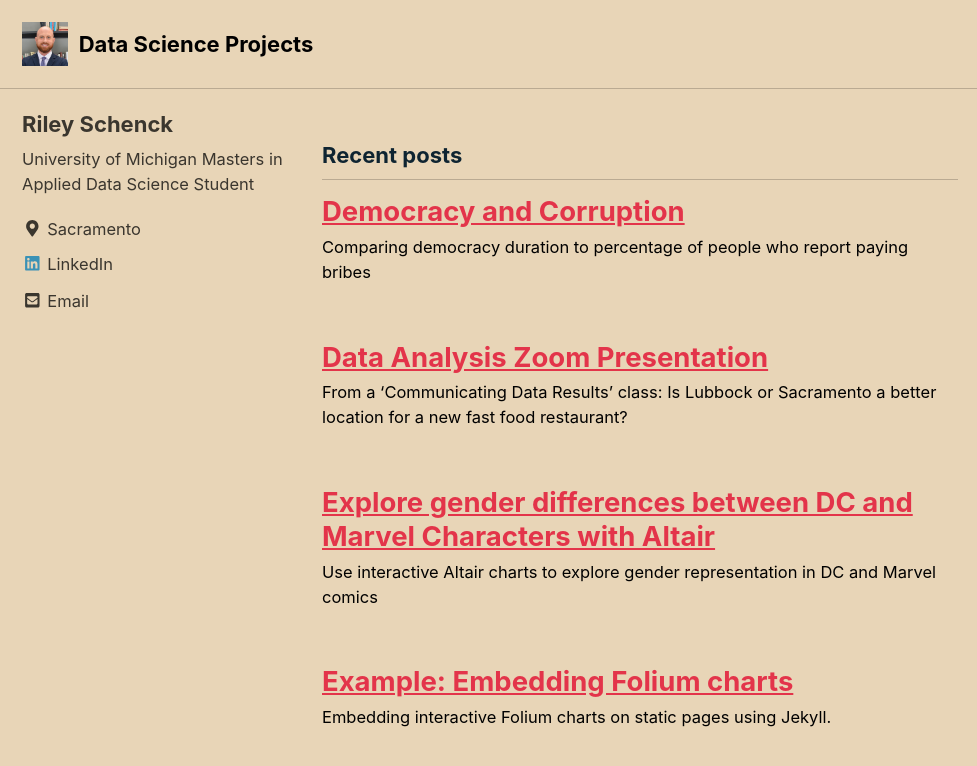
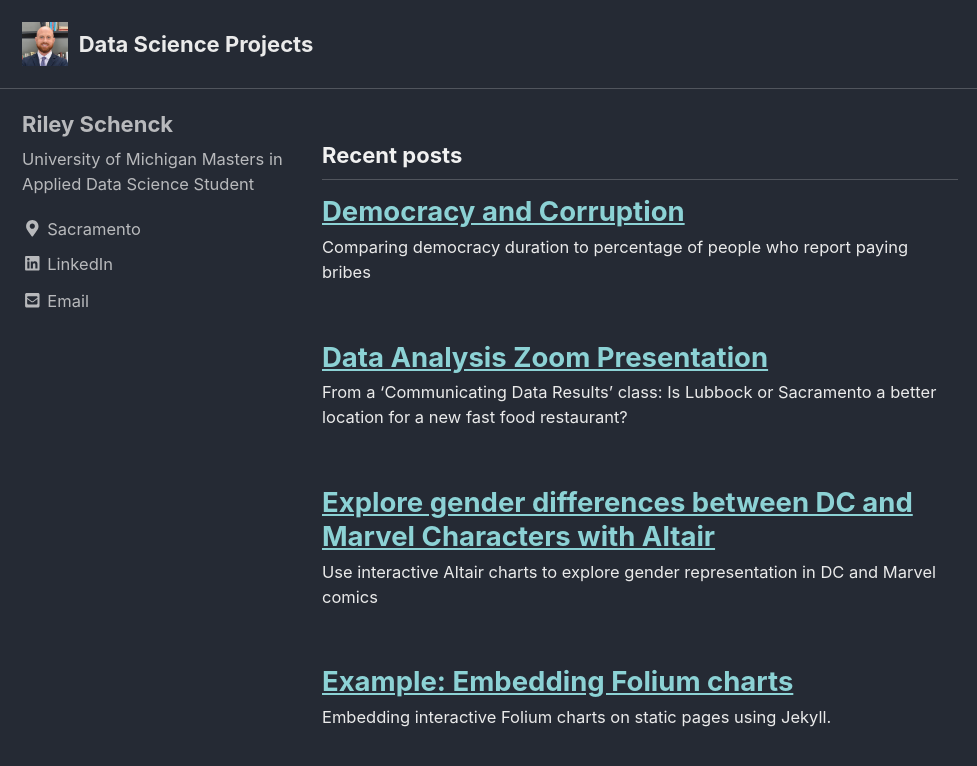
Before and after one commit to rileyschenck/website, a Jekyll site: the page built from index.html, in a window 1280 px wide and 900 px high. Shown: the top 766 px of the window, without its empty margins (0-977 px from the left). Built offline with Jekyll 4.4.1, drawn with Linux system fonts in a browser that asks for light colours; cached includes are drawn as plain includes; nearby versions of some CDN libraries; a script that is not in the unit is left out; the list of posts is cut into pages by our own code.

Commit message:
Update _config.yml

```diff
--- a/_config.yml
+++ b/_config.yml
@@ -12,7 +12,7 @@
 
 # theme                  : "minimal-mistakes-jekyll"
 # remote_theme           : "mmistakes/minimal-mistakes"
-minimal_mistakes_skin: "sunrise" # "default", "air", "aqua", "contrast", "dark", "dirt", "neon", "mint", "plum", "sunrise"
+minimal_mistakes_skin: "dark" # "default", "air", "aqua", "contrast", "dark", "dirt", "neon", "mint", "plum", "sunrise"
 
 # Site Settings
 locale: "en-US"
```
